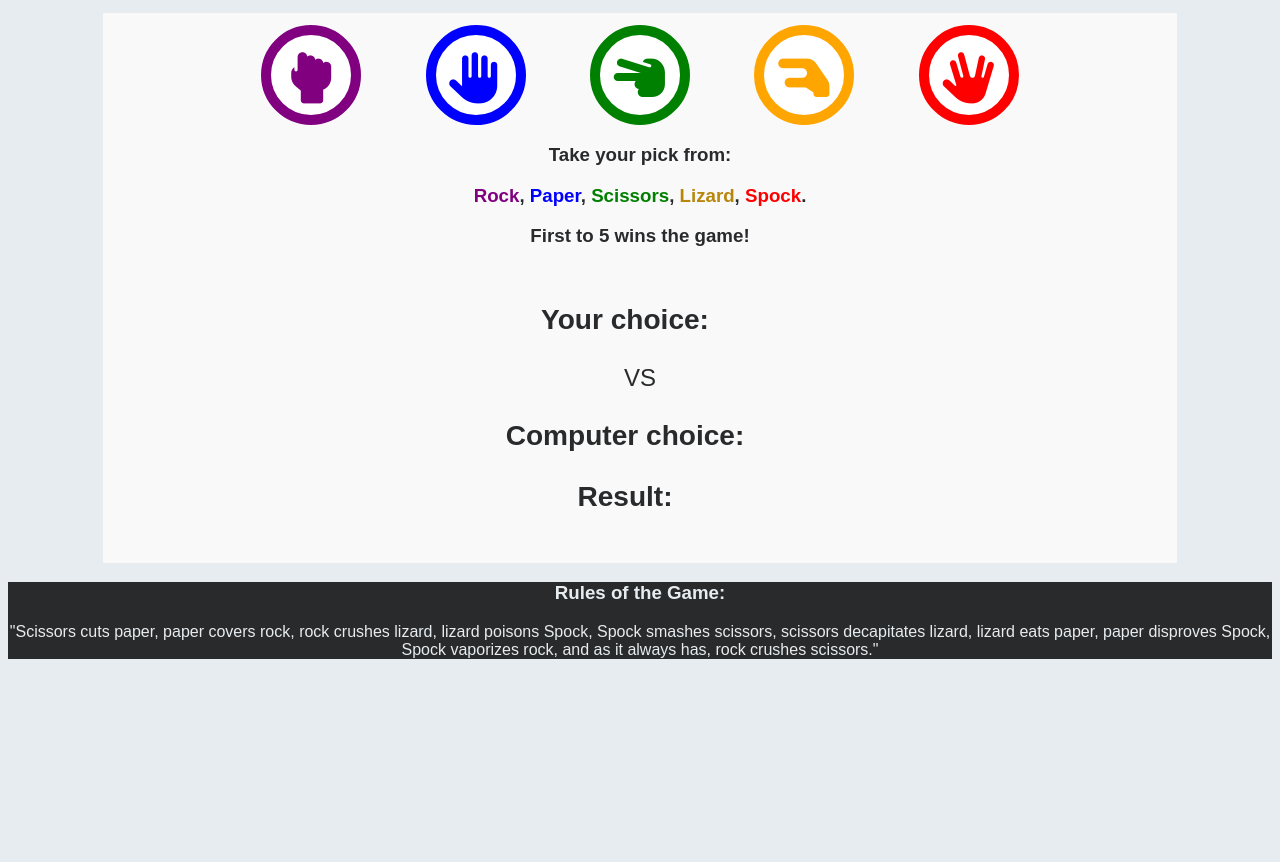
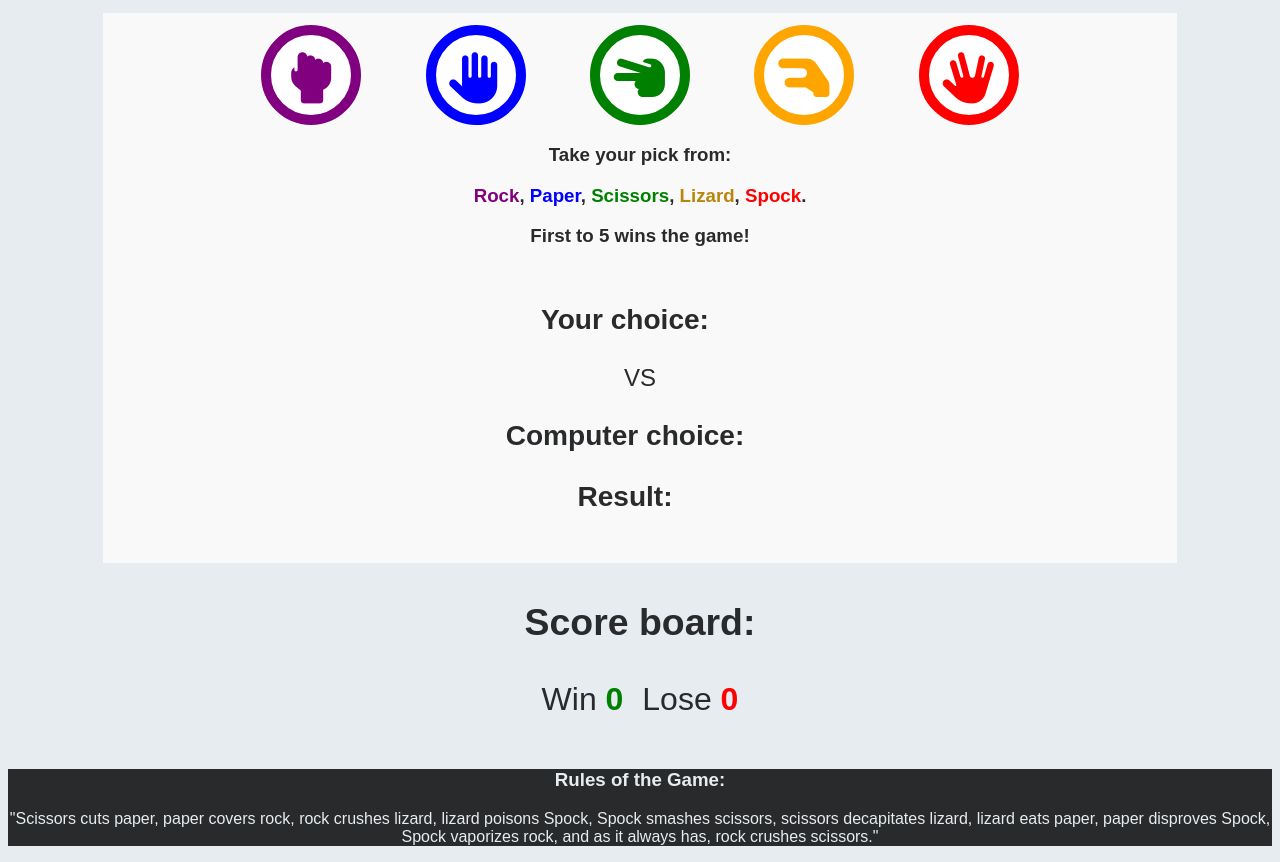
Before and after one commit to DaithiGarry/rockpapersissorslizardspock2, a plain HTML site: page index.html in a window 1280 px wide. Shown: the part 98-960 px from the top of the page. Before the commit the page ends 800 px from the top, so only its background shows below. Drawn offline with Linux system fonts and the light colour scheme.

Commit message:
index.html scoreboard html and link to js file<script src>

```diff
--- a/index.html
+++ b/index.html
@@ -49,6 +49,13 @@
             <h3>Result: <span id='result'></span></h3>
         </div>
     </div>
+    <div class="score-board">
+        <h3> Score board: </h3>
+            <p class="scores">Win <span id="correct">0</span></p>
+            <p class="scores">Lose <span id="incorrect">0</span></p>
+
+    </div>
+    <script src="assets/js/script.js"></script>
     <footer>
         <h3>Rules of the Game:</h3>
             <p>"Scissors cuts paper, paper covers rock,
```
